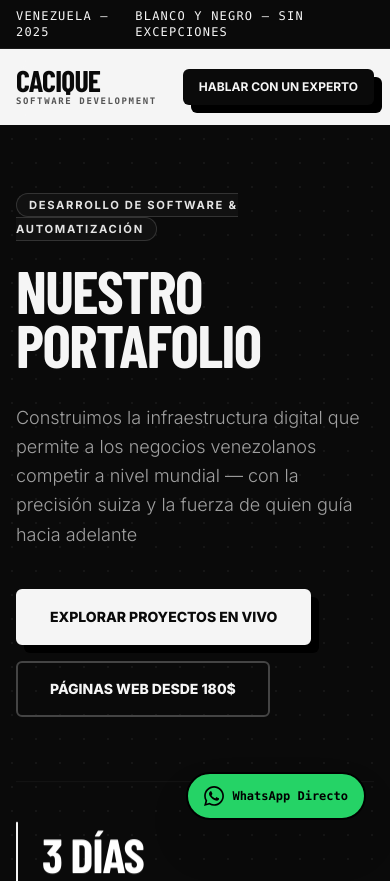
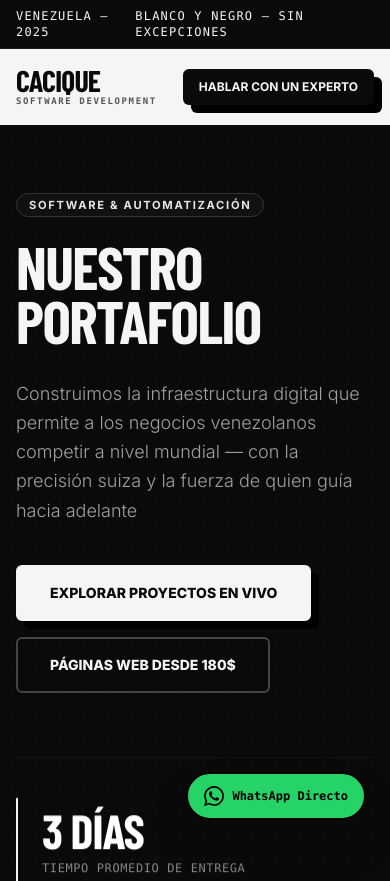
Before and after one commit to GilmerGonz/caciqueportafolio, a website: page index.html in a window 390 px wide. Shown: the top 881 px of the page. Drawn offline with nearby package versions, Linux system fonts and the light colour scheme; a web font is replaced by a local one.

Commit message:
Hero badge: versión corta en móvil + whitespace-nowrap

```diff
--- a/index.html
+++ b/index.html
@@ -159,8 +159,9 @@
 
         <!-- BADGE -->
         <div class="inline-block mb-6">
-          <span class="pill-badge-dark bg-[#111111]">
-            DESARROLLO DE SOFTWARE & AUTOMATIZACIÓN
+          <span class="pill-badge-dark bg-[#111111] whitespace-nowrap">
+            <span class="sm:hidden">SOFTWARE & AUTOMATIZACIÓN</span>
+            <span class="hidden sm:inline">DESARROLLO DE SOFTWARE & AUTOMATIZACIÓN</span>
           </span>
         </div>
 
```
